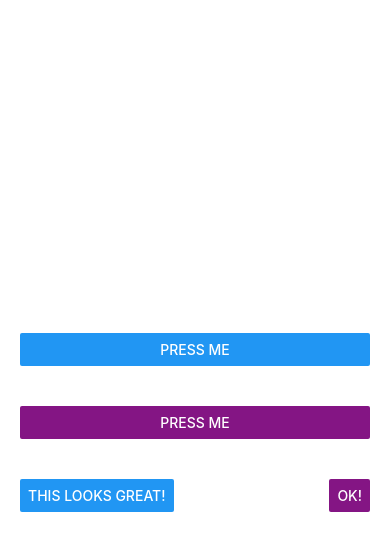
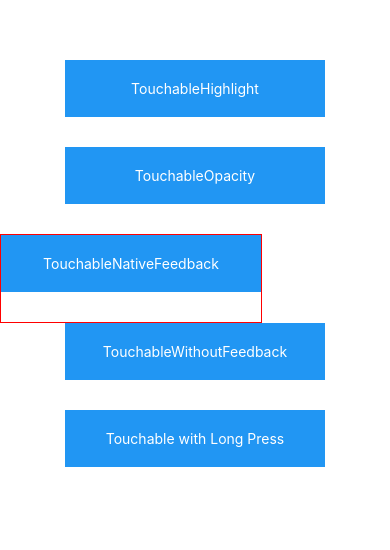
Before and after one commit to lucaaas/testar_coisas_novas, a React Native app in the folder AwesomeProject/: screen / in a window 390 px wide. Shown: the top 550 px of the page. Built offline with nearby package versions, Linux system fonts and the light colour scheme.

Commit message:
Learned touchables.

```diff
--- a/AwesomeProject/App.js
+++ b/AwesomeProject/App.js
@@ -1,38 +1,48 @@
 import React, { Component } from 'react';
-import { Alert, AppRegistry, Button, StyleSheet, View } from 'react-native';
+import { Alert, AppRegistry, Platform, StyleSheet, Text, TouchableHighlight, TouchableOpacity, TouchableNativeFeedback, TouchableWithoutFeedback, View } from 'react-native';
 
-export default class ButtonBasics extends Component {
+export default class Touchables extends Component {
   _onPressButton() {
     Alert.alert('You tapped the button!')
   }
 
+  _onLongPressButton() {
+    Alert.alert('You long-pressed the button!')
+  }
+
+
   render() {
     return (
       <View style={styles.container}>
-        <View style={styles.buttonContainer}>
-          <Button
+        <TouchableHighlight onPress={this._onPressButton} underlayColor="white">
+          <View style={styles.button}>
+            <Text style={styles.buttonText}>TouchableHighlight</Text>
+          </View>
+        </TouchableHighlight>
+        <TouchableOpacity onPress={this._onPressButton}>
+          <View style={styles.button}>
+            <Text style={styles.buttonText}>TouchableOpacity</Text>
+          </View>
+        </TouchableOpacity>
+        <TouchableNativeFeedback
             onPress={this._onPressButton}
-            title="Press Me"
-          />
-        </View>
-        <View style={styles.buttonContainer}>
-          <Button
+            background={Platform.OS === 'android' ? TouchableNativeFeedback.SelectableBackground() : ''}>
+          <View style={styles.button}>
+            <Text style={styles.buttonText}>TouchableNativeFeedback</Text>
+          </View>
+        </TouchableNativeFeedback>
+        <TouchableWithoutFeedback
             onPress={this._onPressButton}
-            title="Press Me"
-            color="#841584"
-          />
-        </View>
-        <View style={styles.alternativeLayoutButtonContainer}>
-          <Button
-            onPress={this._onPressButton}
-            title="This looks great!"
-          />
-          <Button
-            onPress={this._onPressButton}
-            title="OK!"
-            color="#841584"
-          />
-        </View>
+            >
+          <View style={styles.button}>
+            <Text style={styles.buttonText}>TouchableWithoutFeedback</Text>
+          </View>
+        </TouchableWithoutFeedback>
+        <TouchableHighlight onPress={this._onPressButton} onLongPress={this._onLongPressButton} underlayColor="white">
+          <View style={styles.button}>
+            <Text style={styles.buttonText}>Touchable with Long Press</Text>
+          </View>
+        </TouchableHighlight>
       </View>
     );
   }
@@ -40,15 +50,17 @@ export default class ButtonBasics extends Component {
 
 const styles = StyleSheet.create({
   container: {
-   flex: 1,
-   justifyContent: 'center',
+    paddingTop: 60,
+    alignItems: 'center'
   },
-  buttonContainer: {
-    margin: 20
+  button: {
+    marginBottom: 30,
+    width: 260,
+    alignItems: 'center',
+    backgroundColor: '#2196F3'
   },
-  alternativeLayoutButtonContainer: {
-    margin: 20,
-    flexDirection: 'row',
-    justifyContent: 'space-between'
+  buttonText: {
+    padding: 20,
+    color: 'white'
   }
 })
```
